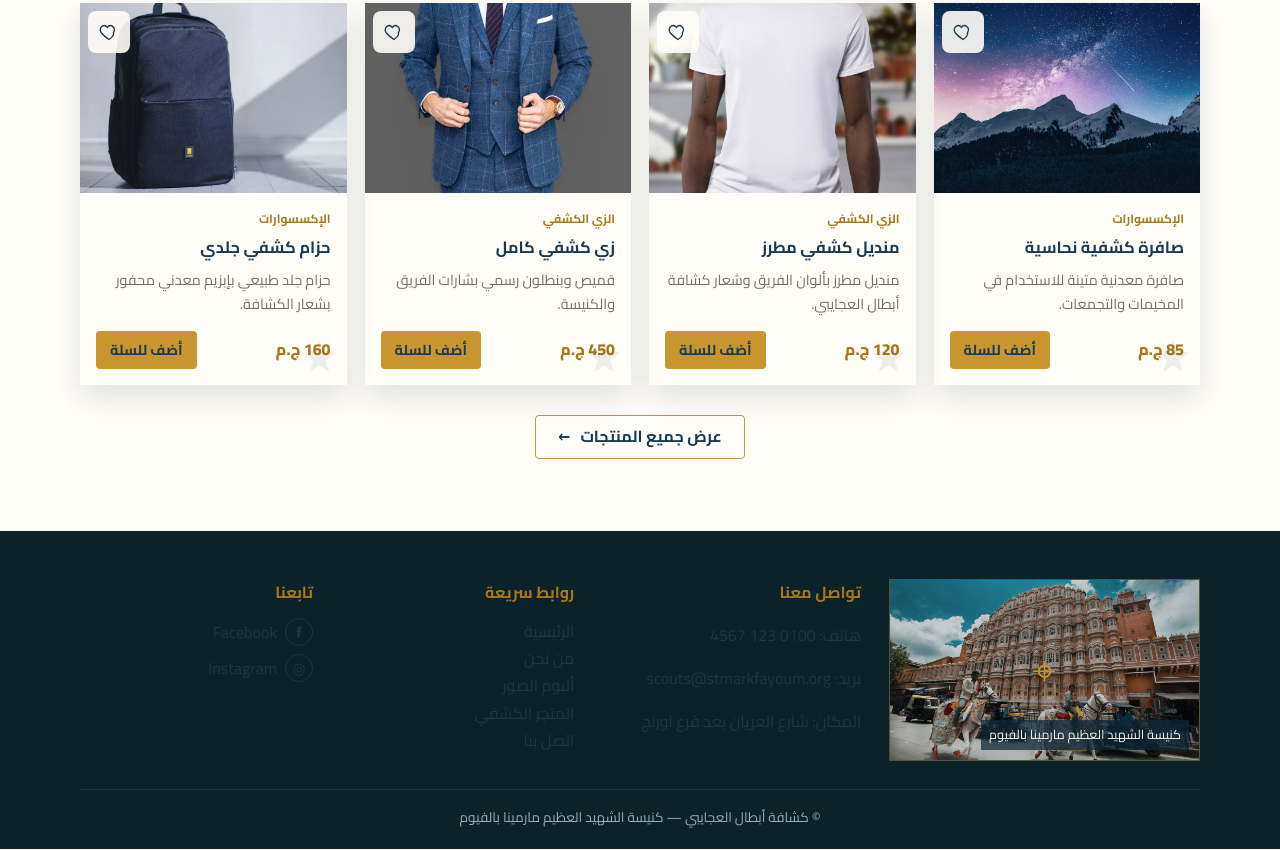
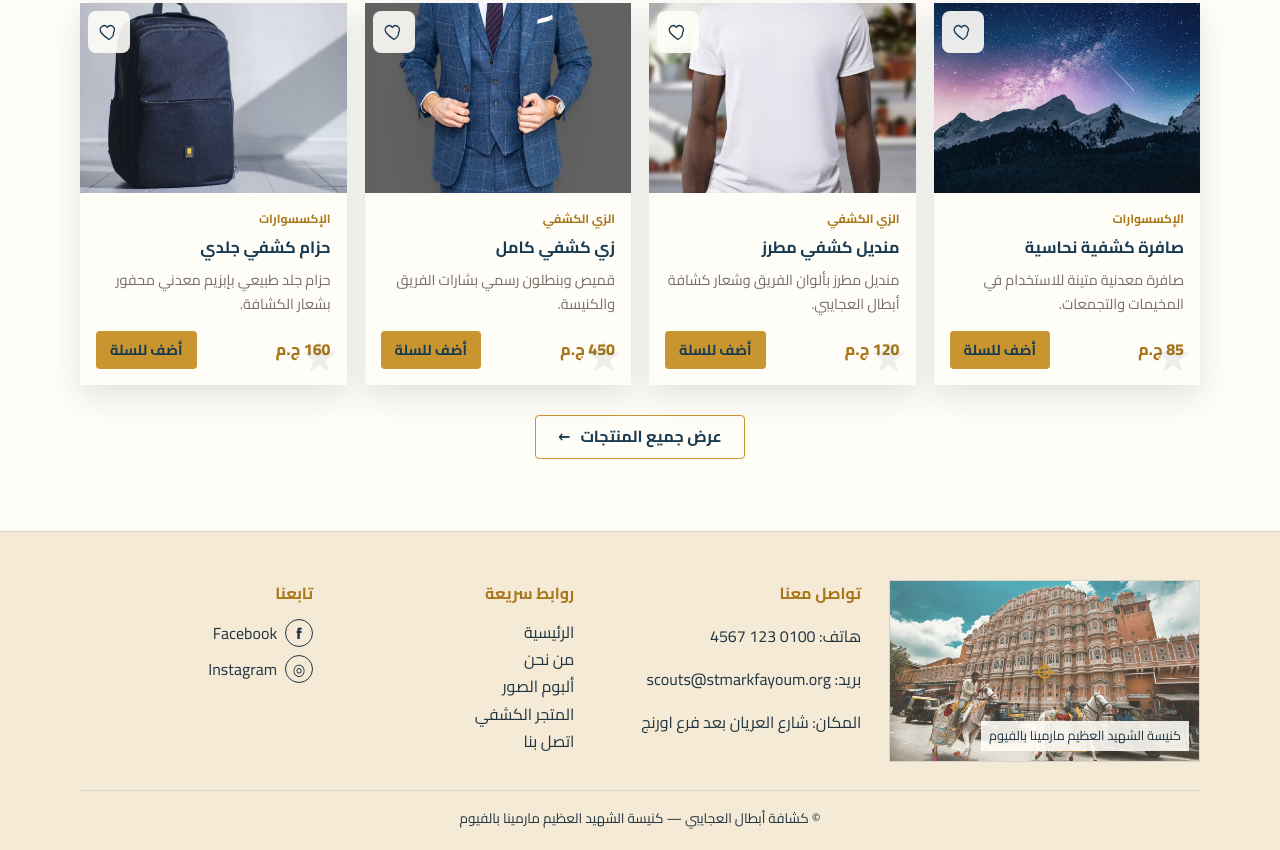
Before and after one commit to maroibrahem17/abtal-elagaybi-scouts, a website built with Vite: page index.html in a window 1280 px wide. Shown: the part 2998-3848 px from the top of the page. Built offline with nearby package versions, Linux system fonts and the light colour scheme; some packages are replaced by stand-ins of ours; no server answers; the database is empty.

Commit message:
Fix footer theme colors

```diff
--- a/src/css/styles.css
+++ b/src/css/styles.css
@@ -1503,13 +1503,14 @@ input {
 }
 
 .site-footer {
-  background: #0C2229;
+  background: var(--color-surface-soft);
   color: var(--color-text);
+  border-top: 1px solid var(--color-border);
   padding: 48px 0 20px;
 }
 
 :root[data-theme="dark"] .site-footer {
-  background: #0C2229;
+  background: var(--navy-deep);
   color: var(--color-text);
 }
 
@@ -1525,23 +1526,11 @@ input {
   font-size: 1rem;
 }
 
-:root[data-theme="dark"] .footer-grid h3,
-:root[data-theme="dark"] .site-footer a,
-:root[data-theme="dark"] .site-footer p,
-:root[data-theme="dark"] .site-footer li,
-:root[data-theme="dark"] .copyright {
+.site-footer a,
+.site-footer p,
+.site-footer li,
+.copyright {
   color: var(--color-text);
-}
-
-:root[data-theme="dark"] .site-footer .footer-links a,
-:root[data-theme="dark"] .site-footer .socials a {
-  color: var(--color-text);
-}
-
-:root[data-theme="dark"] .site-footer .footer-links a:hover,
-:root[data-theme="dark"] .site-footer .socials a:hover,
-:root[data-theme="dark"] .site-footer a:hover {
-  color: var(--color-gold-dark);
 }
 
 .footer-links {
@@ -1551,8 +1540,10 @@ input {
 }
 
 .footer-links a:hover,
-.site-footer a:hover {
-  color: var(--gold);
+.site-footer a:hover,
+.footer-links a:focus-visible,
+.site-footer a:focus-visible {
+  color: var(--color-gold-dark);
 }
 
 .socials {
@@ -1565,6 +1556,8 @@ input {
   position: relative;
   min-height: 160px;
   overflow: hidden;
+  border: 1px solid var(--color-border);
+  color: var(--color-text);
 }
 
 .footer-map img {
@@ -1579,8 +1572,8 @@ input {
   position: absolute;
   right: 10px;
   bottom: 10px;
-  background: rgba(15, 38, 56, 0.72);
-  color: var(--cream);
+  background: color-mix(in srgb, var(--color-surface) 88%, transparent);
+  color: var(--color-text);
   padding: 4px 8px;
   font-size: 0.8rem;
 }
@@ -1589,9 +1582,9 @@ input {
   width: min(1120px, calc(100% - 40px));
   margin: 28px auto 0;
   padding-top: 16px;
-  border-top: 1px solid rgba(255, 255, 255, 0.08);
+  border-top: 1px solid var(--color-border);
   text-align: center;
-  color: #9aadb8;
+  color: var(--color-text-muted);
   font-size: 0.85rem;
 }
 
@@ -2313,8 +2306,8 @@ input:disabled {
 
 .footer-map {
   display: block;
-  border: 1px solid rgba(219, 174, 79, 0.35);
-  color: var(--cream);
+  border-color: var(--color-border);
+  color: var(--color-text);
 }
 
 .footer-map::after {
```
